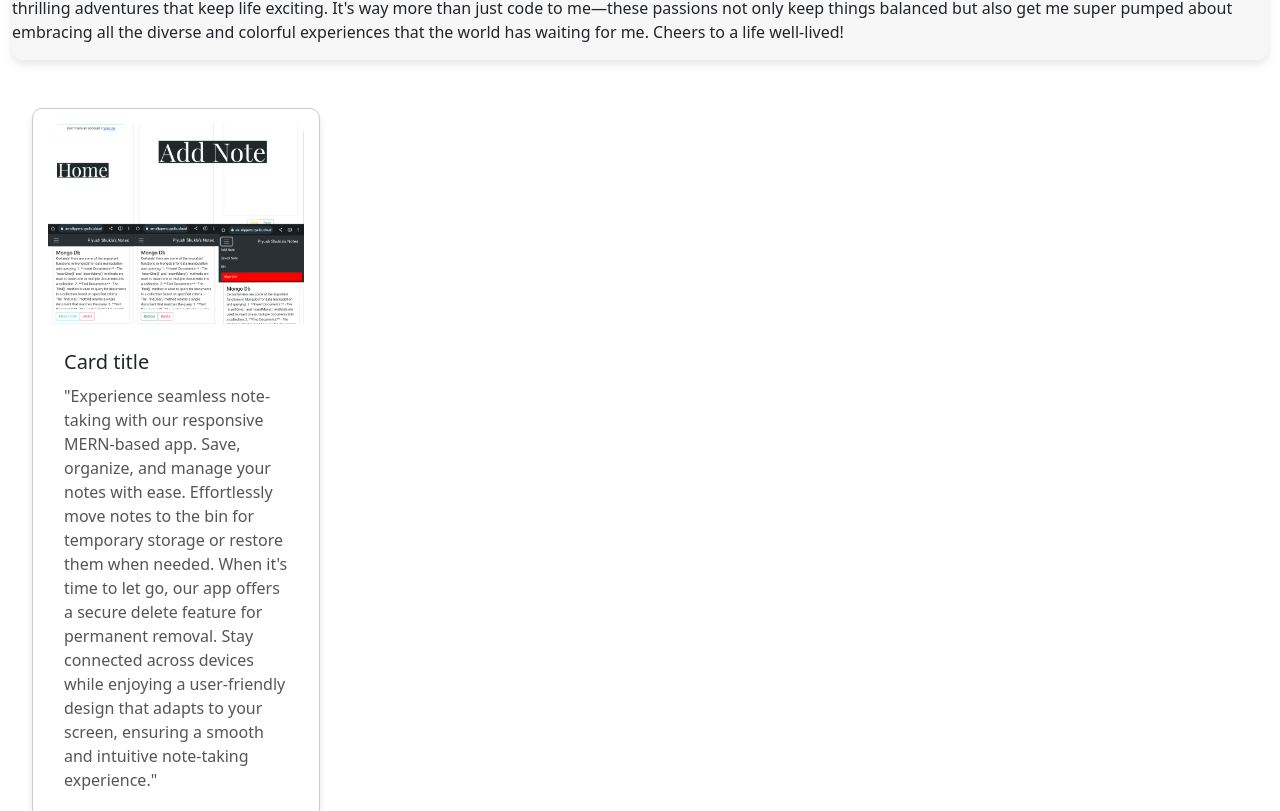
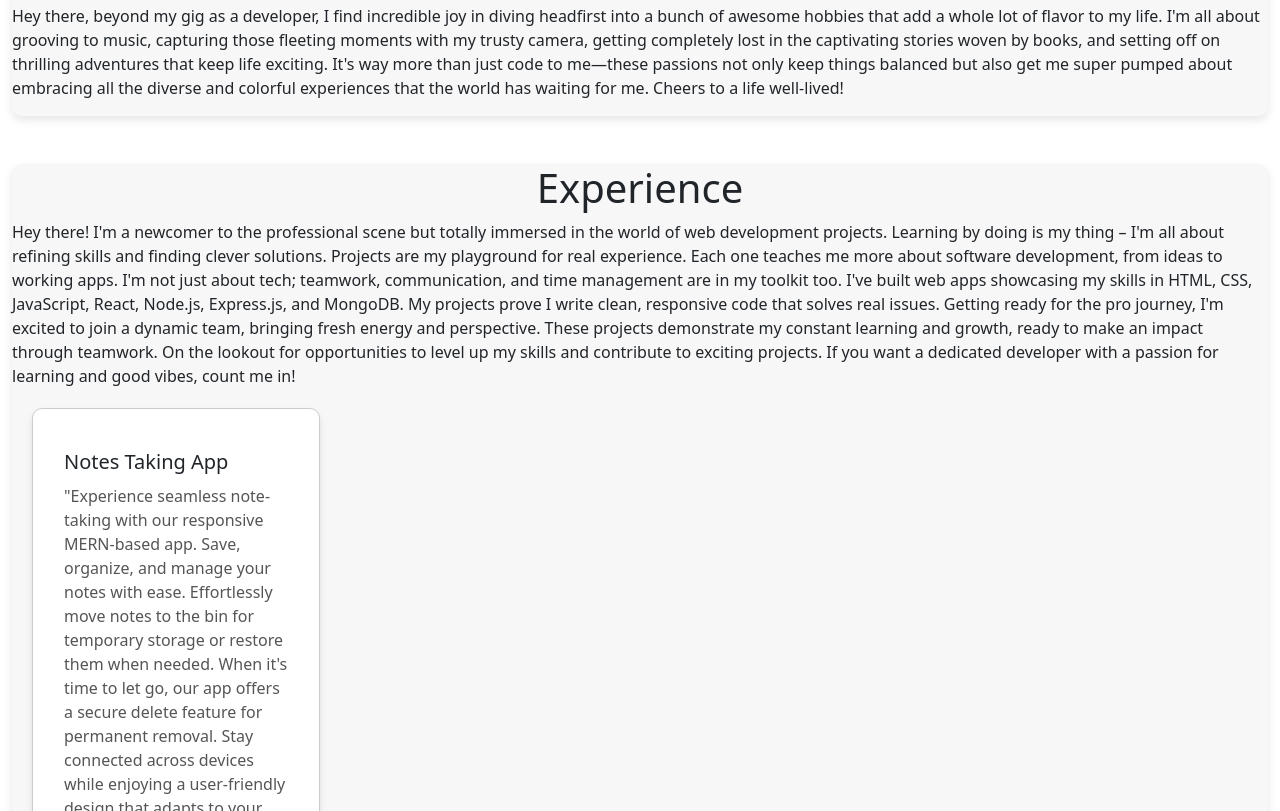
Before and after one commit to panditofcodes/portfolio, a React (Create React App) app: page / in a window 1280 px wide. Shown: the part 1989-2800 px from the top of the page. Built offline with nearby package versions, Linux system fonts and the light colour scheme.

Commit message:
Basic Project Component is completed.

```diff
--- a/src/App.css
+++ b/src/App.css
@@ -177,3 +177,11 @@ p {
   font-size: 16px;
   line-height: 1.6;
 }
+
+/* Project */
+
+.experience-section{
+  background-color: #f7f7f7;
+  border-radius: 10px;
+  box-shadow: 0px 4px 10px rgba(0, 0, 0, 0.1);
+}
--- a/src/component/About.js
+++ b/src/component/About.js
@@ -15,9 +15,10 @@ import { SiExpress } from "react-icons/si";
 const About = () => {
   return (
     <div className="about" data-aos="fade-down">
+      <h1 style={{textAlign: 'center'}} >About</h1>
       <div className="about-intro" data-aos="fade-down">
         <div>
-          <img src={profileImage} alt="Profile" className="profile-image" />
+          <img src={profileImage} alt="Profile" className="profile-image" data-aos="zoom-in"/>
         </div>
         <p>
           I'm a self-taught full-stack web developer with a strong foundation in
--- a/src/component/Landingpage.js
+++ b/src/component/Landingpage.js
@@ -15,7 +15,7 @@ export default function Landingpage() {
         <Home />
         <About />
         <Projects />
-        <Contact />
+        {/* <Contact /> */}
       </div>
     </>
   );
--- a/src/component/Projects.js
+++ b/src/component/Projects.js
@@ -1,28 +1,60 @@
 import React from "react";
-import noteApp from "./noteApp.png"
+import noteApp from "./noteApp.png";
 
 export default function Projects() {
   return (
     <>
-      <div className="card" style={{ width: "18rem" }} data-aos="fade-down">
-        <img src={noteApp} className="card-img-top" alt="Photo" />
-        <div className="card-body">
-          <h5 className="card-title">Card title</h5>
-          <p className="card-text">
-            "Experience seamless note-taking with our responsive MERN-based app.
-            Save, organize, and manage your notes with ease. Effortlessly move
-            notes to the bin for temporary storage or restore them when needed.
-            When it's time to let go, our app offers a secure delete feature for
-            permanent removal. Stay connected across devices while enjoying a
-            user-friendly design that adapts to your screen, ensuring a smooth
-            and intuitive note-taking experience."
-          </p>
-          <a href="https://strange-clam-slippers.cyclic.cloud/" className="btn btn-primary">
-            See Live
-          </a>
-          <a href="https://github.com/panditofcodes/notes-taking-app" className="btn btn-primary">
-            Source Code
-          </a>
+      <div className="experience-section" data-aos="fade-down">
+        <h1
+          className="experience-section-heading"
+          style={{ textAlign: "center" }}
+        >
+          Experience
+        </h1>
+        <p className="experience-section-intro">
+          Hey there! I'm a newcomer to the professional scene but totally
+          immersed in the world of web development projects. Learning by doing
+          is my thing – I'm all about refining skills and finding clever
+          solutions. Projects are my playground for real experience. Each one
+          teaches me more about software development, from ideas to working
+          apps. I'm not just about tech; teamwork, communication, and time
+          management are in my toolkit too. I've built web apps showcasing my
+          skills in HTML, CSS, JavaScript, React, Node.js, Express.js, and
+          MongoDB. My projects prove I write clean, responsive code that solves
+          real issues. Getting ready for the pro journey, I'm excited to join a
+          dynamic team, bringing fresh energy and perspective. These projects
+          demonstrate my constant learning and growth, ready to make an impact
+          through teamwork. On the lookout for opportunities to level up my
+          skills and contribute to exciting projects. If you want a dedicated
+          developer with a passion for learning and good vibes, count me in!
+        </p>
+        <div class="card" style={{ width: "18rem" }}>
+          <div class="card-body">
+            <h5 class="card-title">Notes Taking App</h5>
+            {/* <h6 class="card-subtitle mb-2 text-body-secondary">Card subtitle</h6> */}
+            <p class="card-text">
+              "Experience seamless note-taking with our responsive MERN-based
+              app. Save, organize, and manage your notes with ease. Effortlessly
+              move notes to the bin for temporary storage or restore them when
+              needed. When it's time to let go, our app offers a secure delete
+              feature for permanent removal. Stay connected across devices while
+              enjoying a user-friendly design that adapts to your screen,
+              ensuring a smooth and intuitive note-taking experience."
+            </p>
+            <a
+              href="https://strange-clam-slippers.cyclic.cloud/"
+              className="btn btn-outline-success"
+            >
+              See Live
+            </a>
+            <a
+              href="https://github.com/panditofcodes/notes-taking-app"
+              className="btn btn-outline-info"
+            >
+              Source Code
+            </a>
+
+          </div>
         </div>
       </div>
     </>
```
